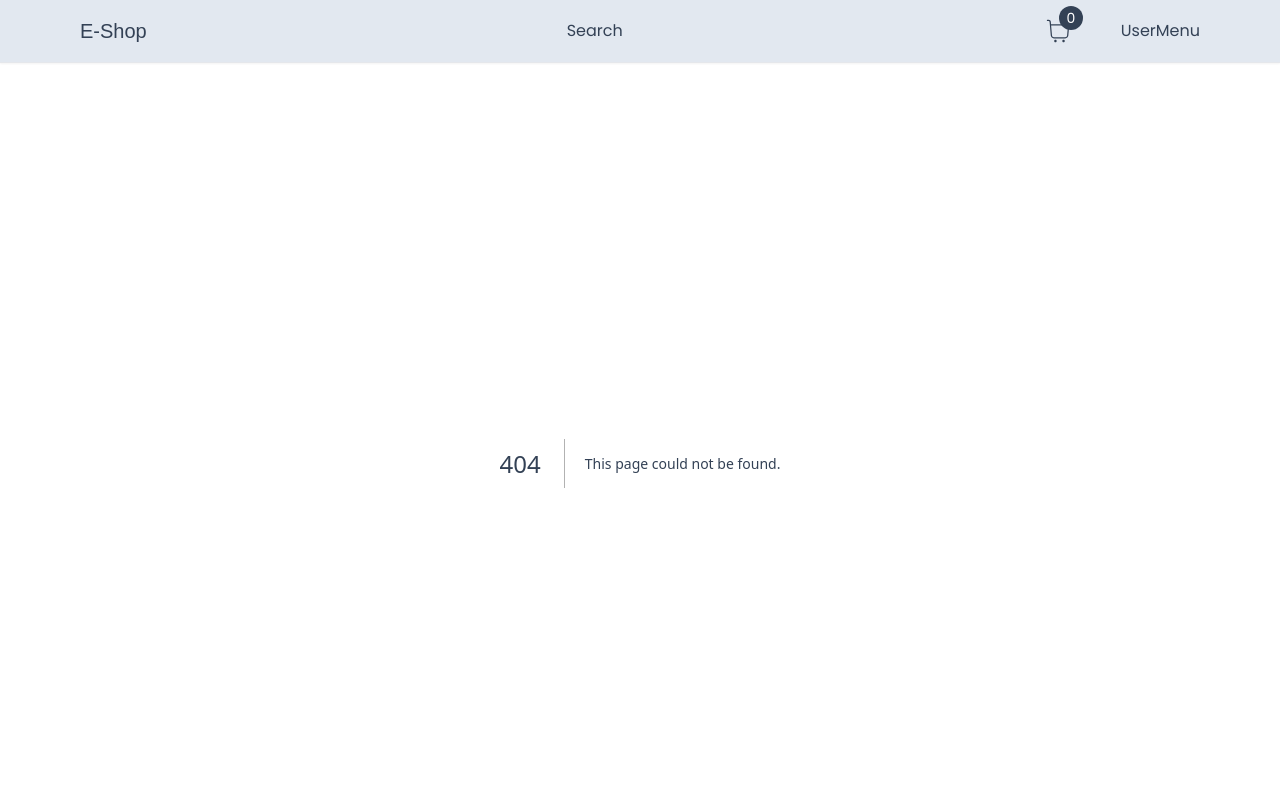
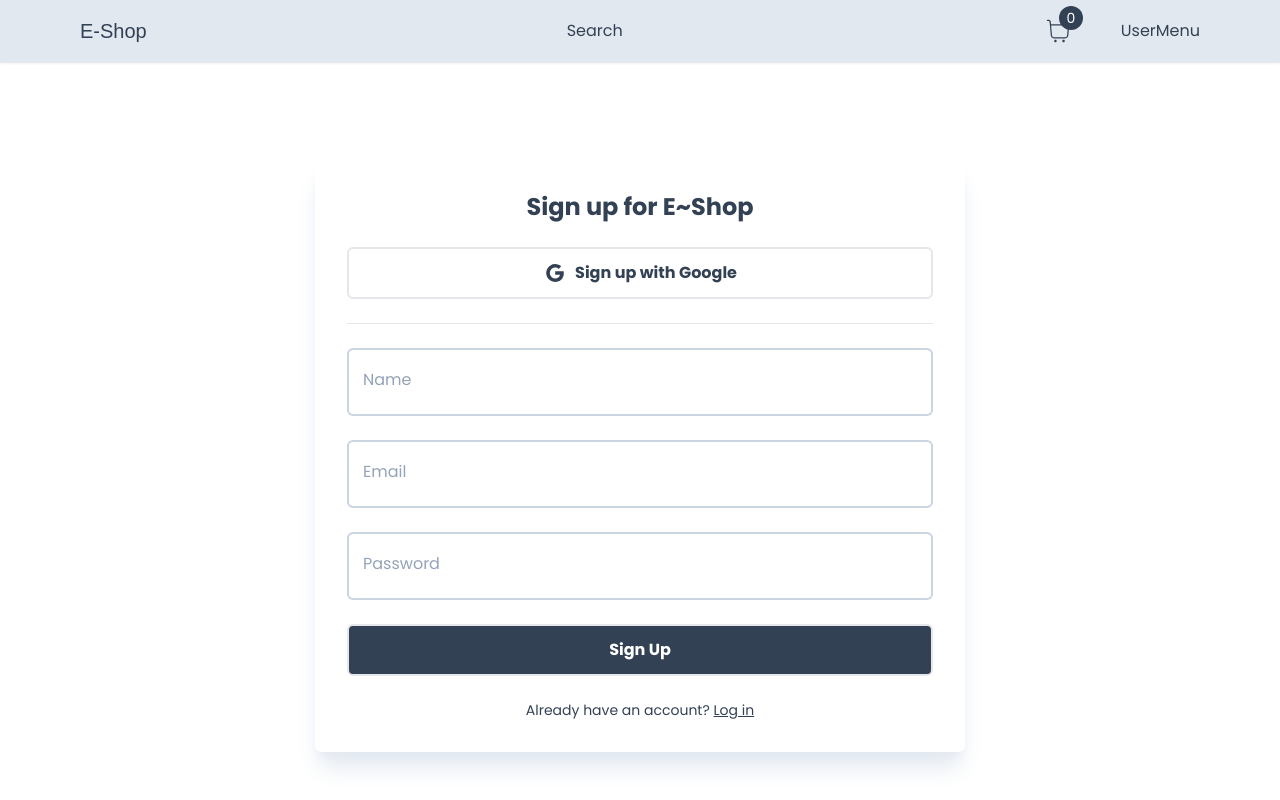
Before and after one commit to KelvinMhacwilson/E-commerce, a Next.js app: page /register in a window 1280 px wide. Before the commit this address had no page. Shown: the top 800 px of the page. Built offline with nearby package versions, Linux system fonts and the light colour scheme; a web font is replaced by a local one.

Commit message:
Register Form

```diff
--- /dev/null
+++ b/app/components/FormWrap.tsx
@@ -0,0 +1,11 @@
+const FormWrap = ({ children }: { children: React.ReactNode }) => {
+  return (
+    <div className="min-h-fit h-full flex items-center justify-center pb-12 pt-24">
+      <div className="max-w-[650px] w-full flex flex-col gap-6 items-center shadow-xl shadow-slate-200 rounded-md p-4 md:p-8">
+        {children}
+      </div>
+    </div>
+  );
+};
+
+export default FormWrap;
--- /dev/null
+++ b/app/components/inputs/Input.tsx
@@ -0,0 +1,62 @@
+"use client";
+
+import { FieldErrors, FieldValues, UseFormRegister } from "react-hook-form";
+
+interface InputProps {
+  id: string;
+  label: string;
+  type?: string;
+  disabled?: boolean;
+  required?: boolean;
+  register: UseFormRegister<FieldValues>;
+  errors: FieldErrors;
+}
+
+const Input: React.FC<InputProps> = ({
+  id,
+  label,
+  type,
+  disabled,
+  required,
+  register,
+  errors,
+}) => {
+  return (
+    <div className="w-full relative">
+      <input
+        autoComplete="off"
+        id={id}
+        disabled={disabled}
+        {...register(id, { required })}
+        placeholder=""
+        type={type}
+        className={`peer w-full p-4 pt-6 outline-none bg-white font-light border-2 rounded-md transition disabled:opacity-70 disabled:cursor-not-allowed
+        ${errors[id] ? "border-rose-400" : "border-slate-300"}
+        ${errors[id] ? "focus:border-rose-400" : "focus:border-slate-300"}
+        `}
+      />
+      <label
+        className={`absolute
+        cursor-text
+        text-md
+        duration-150
+        transform
+        -translate-y-3
+        top-5
+        z-10
+        origin-[0]
+        left-4
+        peer-placeholder-shown:scale-100 peer-placeholder-shown:translate-y-0
+        peer-focus:scale-75
+        peer-focus:-translate-y-4
+        ${errors[id] ? "text-rose-500" : "text-slate-400"}
+      `}
+        htmlFor={id}
+      >
+        {label}
+      </label>
+    </div>
+  );
+};
+
+export default Input;
--- /dev/null
+++ b/app/register/RegisterForm.tsx
@@ -0,0 +1,78 @@
+"use client";
+
+import { useState } from "react";
+import Input from "../components/inputs/Input";
+import Heading from "../components/products/Heading";
+import { useForm, FieldValues, SubmitHandler } from "react-hook-form";
+import Button from "../components/Button";
+import Link from "next/link";
+import { AiOutlineGoogle } from "react-icons/ai";
+
+const RegisterForm = () => {
+  const [isLoading, setIsLoading] = useState(false);
+  const {
+    register,
+    handleSubmit,
+    formState: { errors },
+  } = useForm<FieldValues>({
+    defaultValues: {
+      name: "",
+      email: "",
+      password: "",
+    },
+  });
+
+  const onSubmit: SubmitHandler<FieldValues> = (data) => {
+    setIsLoading(true);
+    console.log(data);
+  };
+  return (
+    <>
+      <Heading title="Sign up for E~Shop" />
+      <Button
+        outline
+        label="Sign up with Google"
+        icon={AiOutlineGoogle}
+        onClick={() => {}}
+      />
+      <hr className="bg-slate-300 w-full h-px" />
+      <Input
+        id="name"
+        label="Name"
+        disabled={isLoading}
+        register={register}
+        errors={errors}
+        required
+      />
+      <Input
+        id="email"
+        label="Email"
+        disabled={isLoading}
+        register={register}
+        errors={errors}
+        required
+      />
+      <Input
+        id="password"
+        label="Password"
+        disabled={isLoading}
+        register={register}
+        errors={errors}
+        required
+        type="password"
+      />
+      <Button
+        label={isLoading ? "Loading" : "Sign Up"}
+        onClick={handleSubmit(onSubmit)}
+      />
+      <p className="text-sm">
+        Already have an account?{" "}
+        <Link className="underline" href="/login">
+          Log in
+        </Link>{" "}
+      </p>
+    </>
+  );
+};
+
+export default RegisterForm;
--- /dev/null
+++ b/app/register/page.tsx
@@ -0,0 +1,15 @@
+import Container from "../components/Container";
+import FormWrap from "../components/FormWrap";
+import RegisterForm from "./RegisterForm";
+
+const register = () => {
+  return (
+    <Container>
+      <FormWrap>
+        <RegisterForm />
+      </FormWrap>
+    </Container>
+  );
+};
+
+export default register;
--- a/package.json
+++ b/package.json
@@ -23,6 +23,7 @@
     "postcss": "8.4.35",
     "react": "18.2.0",
     "react-dom": "18.2.0",
+    "react-hook-form": "^7.51.0",
     "react-hot-toast": "^2.4.1",
     "react-icons": "^5.0.1",
     "tailwindcss": "3.4.1",
```
Also changed, not shown: 1 other file (tests, documents, lock files or other folders).
